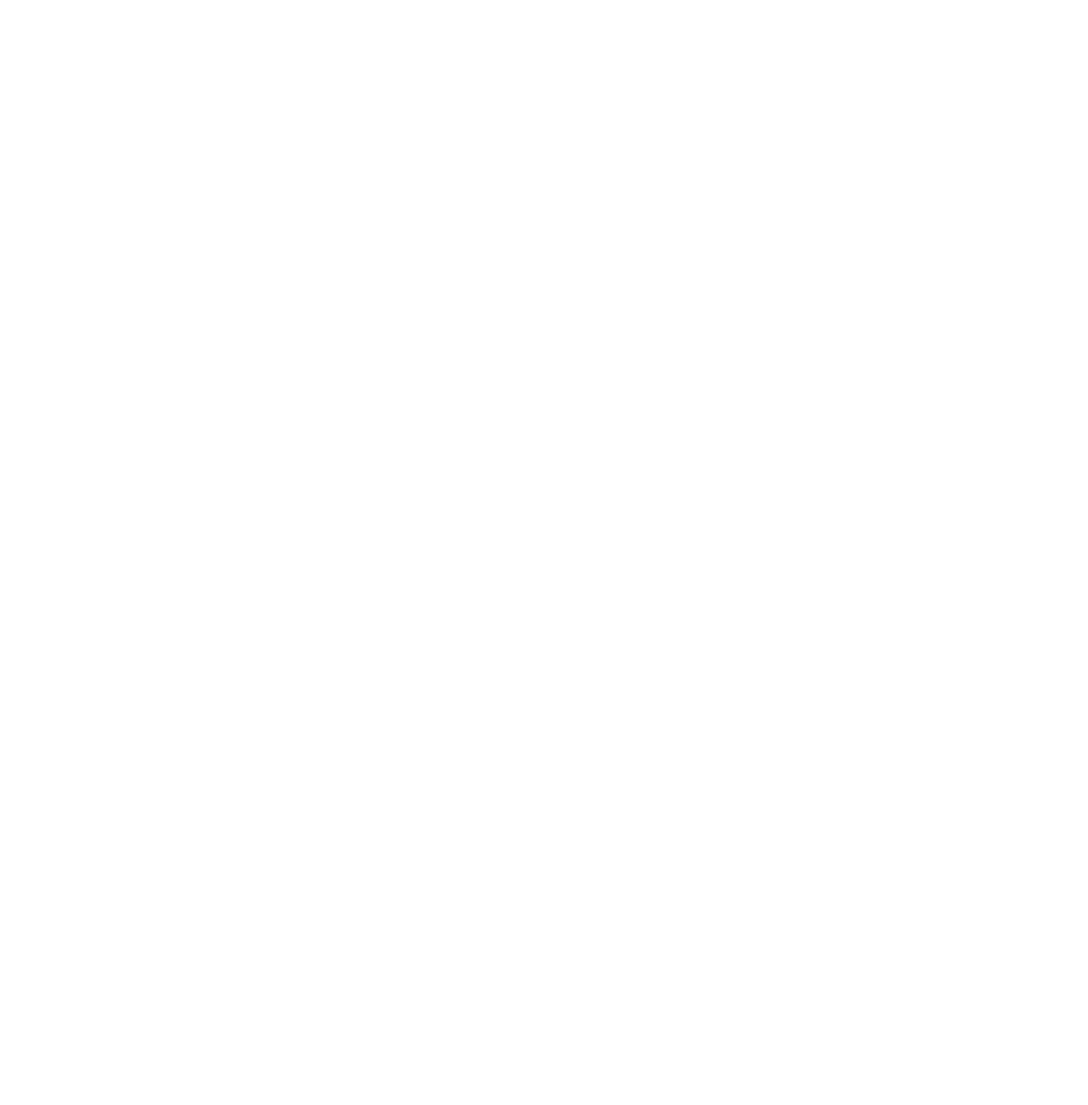
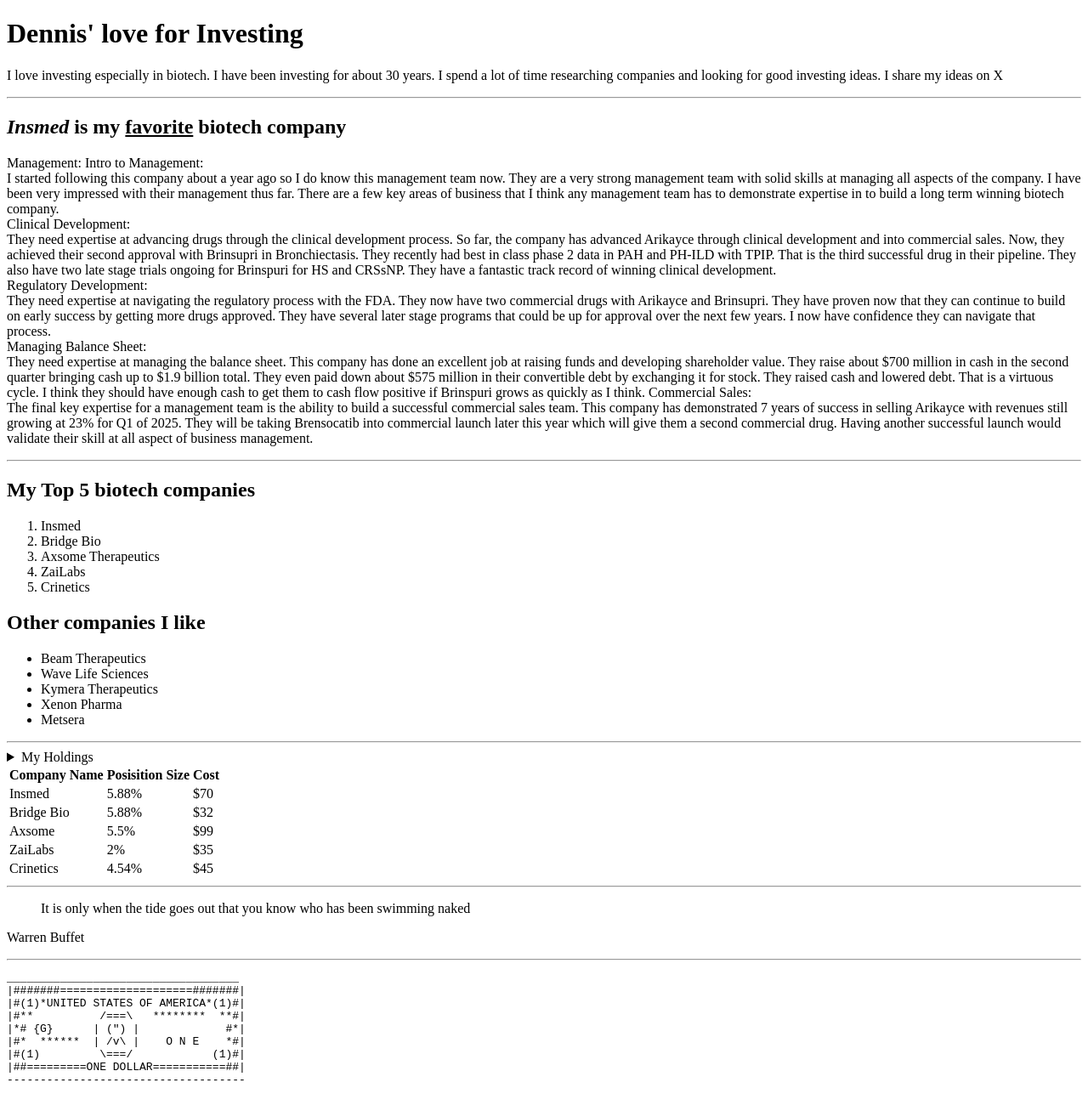
Before and after one commit to dennis25k/Learning, a plain HTML site: page Packt/index.html in a window 1280 px wide. Shown: the whole page at 85% size. Before the commit the page ends 800 px from the top, so only its background shows below. Drawn offline with Linux system fonts and the light colour scheme.

Commit message:
Added my pratice html page

```diff
--- a/Packt/index.html
+++ b/Packt/index.html
@@ -3,9 +3,117 @@
 <head>
     <meta charset="UTF-8">
     <meta name="viewport" content="width=device-width, initial-scale=1.0">
-    <title>Document</title>
+    <title>My Website</title>
 </head>
 <body>
 
+    <!--5 headings-->
+    <!--3 Paragraphs-->
+    <!--Use bold, italic, and underline-->
+    <!--1 ordered and unordered list-->
+    <!--table-->
+    <!--ASCII art-->
+    <!--Quote-->
+
+    <h1>Dennis' love for Investing</h1>
+    <p>I love investing especially in biotech. I have been investing for about 30 years. I spend a lot of time researching companies and looking for good investing ideas. I share my ideas on X</p>
+    <hr>
+    <h2><i>Insmed</i> is my <u>favorite</u> biotech company</h2>
+    <p>Management:
+
+Intro to Management: <br>
+I started following this company about a year ago so I do know this management team now. They are a very strong management team with solid skills at managing all aspects of the company. I have been very impressed with their management thus far. There are a few key areas of business that I think any management team has to demonstrate expertise in to build a long term winning biotech company.<br>
+
+Clinical Development: <br>
+They need expertise at advancing drugs through the clinical development process. So far, the company has advanced Arikayce through clinical development and into commercial sales. Now, they achieved their second approval with Brinsupri in Bronchiectasis. They recently had best in class phase 2 data in PAH and PH-ILD with TPIP. That is the third successful drug in their pipeline. They also have two late stage trials ongoing for Brinspuri for HS and CRSsNP. They have a fantastic track record of winning clinical development.<br>
+
+Regulatory Development: <br>
+They need expertise at navigating the regulatory process with the FDA. They now have two commercial drugs with Arikayce and Brinsupri. They have proven now that they can continue to build on early success by getting more drugs approved. They have several later stage programs that could be up for approval over the next few years. I now have confidence they can navigate that process.<br>
+
+Managing Balance Sheet: <br>
+They need expertise at managing the balance sheet. This company has done an excellent job at raising funds and developing shareholder value. They raise about $700 million in cash in the second quarter bringing cash up to $1.9 billion total. They even paid down about $575 million in their convertible debt by exchanging it for stock. They raised cash and lowered debt. That is a virtuous cycle. I think they should have enough cash to get them to cash flow positive if Brinspuri grows as quickly as I think.
+
+Commercial Sales: <br>
+The final key expertise for a management team is the ability to build a successful commercial sales team. This company has demonstrated 7 years of success in selling Arikayce with revenues still growing at 23% for Q1 of 2025. They will be taking Brensocatib into commercial launch later this year which will give them a second commercial drug. Having another successful launch would validate their skill at all aspect of business management.</p>
+
+<hr>
+<h2>My Top 5 biotech companies</h2>
+<ol>
+    <li>Insmed</li>
+    <li>Bridge Bio</li>
+    <li>Axsome Therapeutics</li>
+    <li>ZaiLabs</li>
+    <li>Crinetics</li>
+</ol>
+
+<h2>Other companies I like</h2>
+<ul>
+    <li>Beam Therapeutics</li>
+    <li>Wave Life Sciences</li>
+    <li>Kymera Therapeutics</li>
+    <li>Xenon Pharma</li>
+    <li>Metsera</li>
+</ul>
+
+<hr>
+<caption>
+    <details>
+        <summary>My Holdings</summary>
+        <p>Here are some of my top holdings in Biotech</p>
+    </details>
+</caption>
+<table>
+    <tr>
+        <th>Company Name</th>
+        <th>Posisition Size</th>
+        <th>Cost</th>
+    </tr>
+    <tr>
+        <td>Insmed</td>
+        <td>5.88%</td>
+        <td>$70</td>
+    </tr>
+    <tr>
+        <td>Bridge Bio</td>
+        <td>5.88%</td>
+        <td>$32</td>
+    </tr>
+    <tr>
+        <td>Axsome</td>
+        <td>5.5%</td>
+        <td>$99</td>
+    </tr>
+    <tr>
+        <td>ZaiLabs</td>
+        <td>2%</td>
+        <td>$35</td>
+    </tr>
+    <tr>
+        <td>Crinetics</td>
+        <td>4.54%</td>
+        <td>$45</td>
+    </tr>
+</table>
+
+<hr>
+
+<blockquote>It is only when the tide goes out that you know who has been swimming naked</blockquote>
+<p>Warren Buffet</p>
+
+<hr>
+
+<pre>
+___________________________________
+|#######====================#######|
+|#(1)*UNITED STATES OF AMERICA*(1)#|
+|#**          /===\   ********  **#|
+|*# {G}      | (") |             #*|
+|#*  ******  | /v\ |    O N E    *#|
+|#(1)         \===/            (1)#|
+|##=========ONE DOLLAR===========##|
+------------------------------------
+
+</pre>
+
 </body>
 </html>
```
